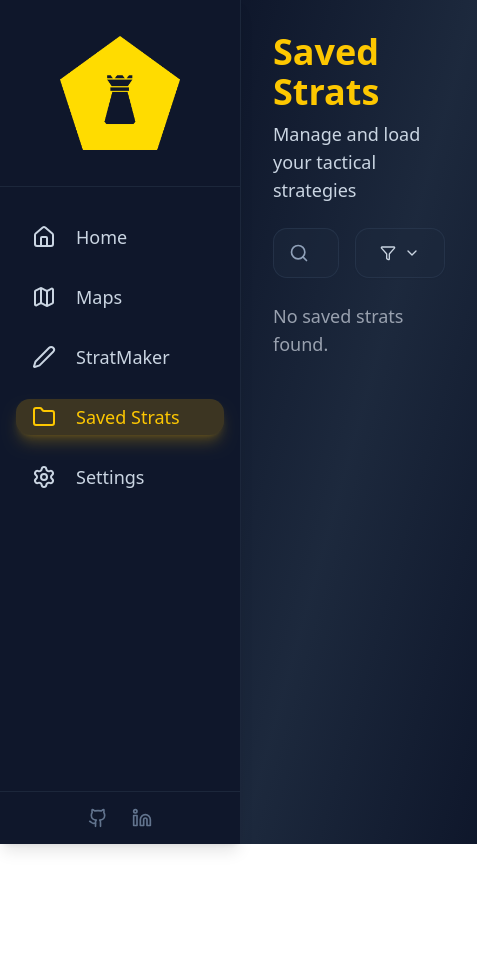
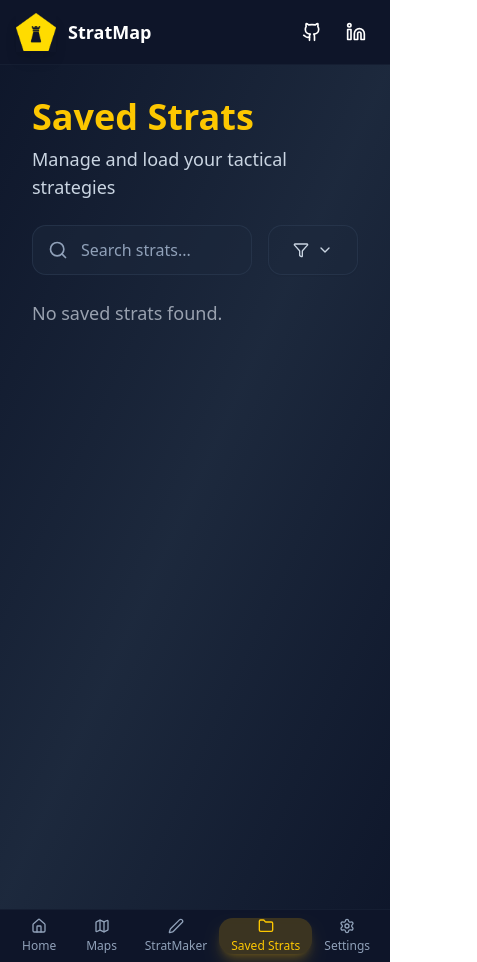
Before and after one commit to Cmarsh205/stratmap, a React (Vite) app: page /strats in a window 390 px wide. Shown: the whole page, 477 px wide, since content can reach past the window. Before the commit the page ends 844 px from the top, so only its background shows below. Built offline with nearby package versions, Linux system fonts and the light colour scheme.

Commit message:
Mobile View
-Made a mobile header and navbar
-Made a mobile layout
-Fixed CSS for multiple pages to fit better with new layout

```diff
--- a/src/App.tsx
+++ b/src/App.tsx
@@ -1,27 +1,24 @@
 import { BrowserRouter, Routes, Route } from "react-router-dom";
-import Sidebar from "./components/ui/sidebar";
 import Landing from "./pages/landing";
 import Stratmaker from "./pages/stratmaker";
 import SavedCanvasesPage from "./pages/strats";
 import SettingsPage from "./pages/settings";
 import MapsPage from "./pages/maps";
+import Layout from "./components/Layout";
 
 const App: React.FC = () => {
   return (
     <BrowserRouter>
-      <div className="flex">
-        <Sidebar />
-        <main className="flex-1 p-4">
       <Routes>
-            <Route path="/" element={<Landing />} />
+        <Route path="/" element={<Layout />}>
+          <Route index element={<Landing />} />
           <Route path="/settings" element={<SettingsPage />} />
           <Route path="/stratmaker" element={<Stratmaker />} />
           <Route path="/strats" element={<SavedCanvasesPage />} />
           <Route path="/strats/:name" element={<Stratmaker />} />
           <Route path="/maps" element={<MapsPage />} />
+        </Route>
       </Routes>
-        </main>
-      </div>
     </BrowserRouter>
   );
 };
--- /dev/null
+++ b/src/components/Layout.tsx
@@ -0,0 +1,29 @@
+import React from "react";
+import { Outlet } from "react-router-dom";
+import Sidebar from "@/components/sidebar";
+import MobileNavbar from "./MobileNavbar";
+
+const Layout: React.FC = () => {
+  return (
+    <div className="flex min-h-screen bg-slate-950 text-white flex-col lg:flex-row">
+      {/* Sidebar for desktop */}
+      <Sidebar />
+
+      {/* Main content */}
+      <div className="flex-1 flex flex-col lg:!ml-60.25">
+        {/* Mobile Header */}
+        <MobileNavbar.Header />
+
+        {/* Page content */}
+        <div className="flex-1">
+          <Outlet />
+        </div>
+
+        {/* Mobile Bottom Navigation */}
+        <MobileNavbar.Bottom />
+      </div>
+    </div>
+  );
+};
+
+export default Layout;
--- /dev/null
+++ b/src/components/MobileNavbar.tsx
@@ -0,0 +1,83 @@
+import {
+  Home,
+  Map,
+  Pen,
+  Folder,
+  Settings,
+  Github,
+  Linkedin,
+} from "lucide-react";
+import logo from "../assets/LogoSB.png";
+import { Button } from "./ui/button";
+import { Link, useLocation } from "react-router-dom";
+
+const links = [
+  { to: "/", label: "Home", icon: Home },
+  { to: "/maps", label: "Maps", icon: Map },
+  { to: "/stratmaker", label: "StratMaker", icon: Pen },
+  { to: "/strats", label: "Saved Strats", icon: Folder },
+  { to: "/settings", label: "Settings", icon: Settings },
+];
+
+const MobileNavbar = {
+  Header: () => (
+    <div className="lg:hidden !bg-slate-900/95 !backdrop-blur-sm !border-b !border-slate-800/50 !px-4 !py-3 flex items-center justify-between">
+      <div className="flex items-center gap-3">
+        <div className="w-10 h-10 flex items-center justify-center shadow-lg">
+          <img src={logo} alt="StratMap Logo" className="w-full" />
+        </div>
+        <span className="text-white font-bold text-lg">StratMap</span>
+      </div>
+      <div className="flex !gap-6 !p-2">
+        <a
+          href="https://github.com/Cmarsh205"
+          target="_blank"
+          rel="noopener noreferrer"
+          className="text-slate-500 hover:text-yellow-400 transition-colors"
+        >
+          <Github className="h-5 w-5" />
+        </a>
+        <a
+          href="https://www.linkedin.com/in/carter-marsh-21b569184/"
+          target="_blank"
+          rel="noopener noreferrer"
+          className="text-slate-500 hover:text-yellow-400 transition-colors"
+        >
+          <Linkedin className="h-5 w-5" />
+        </a>
+      </div>
+    </div>
+  ),
+  Bottom: () => {
+    const location = useLocation();
+    return (
+      <div className="lg:hidden !bg-slate-900/95 !backdrop-blur-sm !border-t !border-slate-800/50 !px-2 !py-2">
+        <div className="flex items-center justify-around">
+          {links.map(({ to, label, icon: Icon }) => {
+            const isActive = location.pathname === to;
+            return (
+              <Link key={to} to={to} className="flex-1">
+                <Button
+                  variant="custom"
+                  className={`
+                    flex flex-col items-center !gap-1 !px-3 !py-2 !rounded-xl !font-medium transition-all duration-200 w-full
+                    ${
+                      isActive
+                        ? "!bg-yellow-500/20 !text-yellow-400 !shadow-lg !shadow-yellow-500/25"
+                        : "!text-slate-400 hover:!text-white hover:!bg-slate-800/50"
+                    }
+                  `}
+                >
+                  <Icon className="h-5 w-5 flex-shrink-0" />
+                  <span className="text-xs">{label}</span>
+                </Button>
+              </Link>
+            );
+          })}
+        </div>
+      </div>
+    );
+  },
+};
+
+export default MobileNavbar;
--- a/src/components/ui/sidebar.tsx
+++ b/src/components/sidebar.tsx
@@ -1,4 +1,4 @@
-import { Button } from "./button";
+import { Button } from "./ui/button";
 import {
   Home,
   Map,
@@ -9,7 +9,7 @@
   Linkedin,
 } from "lucide-react";
 import { Link, useLocation } from "react-router-dom";
-import logo from "../../assets/LogoSB.png";
+import logo from "../assets/LogoSB.png";
 
 const Sidebar = () => {
   const location = useLocation();
@@ -23,10 +23,13 @@
   ];
 
   return (
-    <aside className="fixed top-0 left-0 h-screen w-60.25 !bg-slate-900 !backdrop-blur-sm !text-slate-300 !border-r !border-slate-800/95 flex flex-col justify-between shadow-lg">
+    <aside className="hidden lg:flex fixed top-0 left-0 h-screen w-60.25 !bg-slate-900 !backdrop-blur-sm !text-slate-300 !border-r !border-slate-800/95 flex-col justify-between shadow-lg">
       <div>
-        <div className="!p-2 !border-b !border-slate-800/95 flex justify-center">
-          <img src={logo} alt="StratMap Logo" className="w-30 !pt-7 !pb-7" />
+        <div>
+          <div className="!p-2 !border-b !border-slate-800/95 flex flex-col items-center">
+          <img src={logo} alt="StratMap Logo" className="w-24 !pt-7 !pb-3" />
+            <span className="text-white font-bold text-3xl !pb-3">StratMap</span>
+          </div>
         </div>
 
         <nav className="flex flex-col !gap-6 !px-4 !pt-8 !text-lg !font-bold">
--- a/src/pages/landing.tsx
+++ b/src/pages/landing.tsx
@@ -97,7 +97,7 @@
   };
 
   return (
-    <div className="!ml-60.25 !flex-1 !bg-gradient-to-br !from-slate-900 !via-slate-800 !to-slate-900 !min-h-screen !overflow-y-auto">
+    <div className="!flex-1 !bg-gradient-to-br !from-slate-900 !via-slate-800 !to-slate-900 !min-h-screen !overflow-y-auto">
       {/* Hero Section */}
       <div className="!relative !overflow-hidden">
         {/* Background Image */}
--- a/src/pages/maps.tsx
+++ b/src/pages/maps.tsx
@@ -33,7 +33,7 @@
   };
 
   return (
-    <div className="!p-8 !ml-60.25 !flex-1 !bg-gradient-to-br !from-slate-900 !via-slate-800 !to-slate-900 !min-h-screen">
+    <div className="!p-8 !flex-1 !bg-gradient-to-br !from-slate-900 !via-slate-800 !to-slate-900 !min-h-screen">
       <h1 className="!text-4xl !font-bold !bg-gradient-to-r !from-yellow-400 !to-yellow-600 !bg-clip-text !text-transparent !mb-2">
         Maps
       </h1>
--- a/src/pages/settings.tsx
+++ b/src/pages/settings.tsx
@@ -40,7 +40,7 @@
   };
 
   return (
-    <div className="!flex-1 !bg-gradient-to-br !from-slate-900 !via-slate-800 !to-slate-900 !min-h-screen !ml-60.25">
+    <div className="!flex-1 !bg-gradient-to-br !from-slate-900 !via-slate-800 !to-slate-900 !min-h-screen">
       <div className="!p-8">
         {/* Header */}
         <div className="!mb-8">
--- a/src/pages/stratmaker.tsx
+++ b/src/pages/stratmaker.tsx
@@ -215,7 +215,7 @@
 
   return (
     <div
-      className="relative h-screen !ml-60.25"
+      className="relative h-screen"
       onDrop={(e) => {
         const editor = window.__tldraw_editor;
         const iconUrl = e.dataTransfer.getData("operator-icon");
--- a/src/pages/strats.tsx
+++ b/src/pages/strats.tsx
@@ -135,7 +135,7 @@
   }
 
   return (
-    <div className="!min-h-screen bg-gradient-to-br from-slate-900 via-slate-800 to-slate-900 !p-8 !ml-60.25">
+    <div className="!min-h-screen bg-gradient-to-br from-slate-900 via-slate-800 to-slate-900 !p-8">
       <div className="!mx-auto">
         <h1 className="!text-4xl !font-bold !text-yellow-400 !mb-2">
           Saved Strats
@@ -209,7 +209,7 @@
         {filteredCanvases.length === 0 ? (
           <p className="!text-gray-400 text-lg">No saved strats found.</p>
         ) : (
-          <div className="!grid !grid-cols-1 sm:!grid-cols-2 md:!grid-cols-4 !gap-8">
+          <div className="!grid !grid-cols-1 sm:!grid-cols-2 md:!grid-cols-3 lg:!grid-cols-4 !gap-8">
             {filteredCanvases.map(
               ({ key, name, thumbnail, mapName, savedAt }) => (
                 <div
```
Lines whose indentation alone changed are shown as unchanged.
